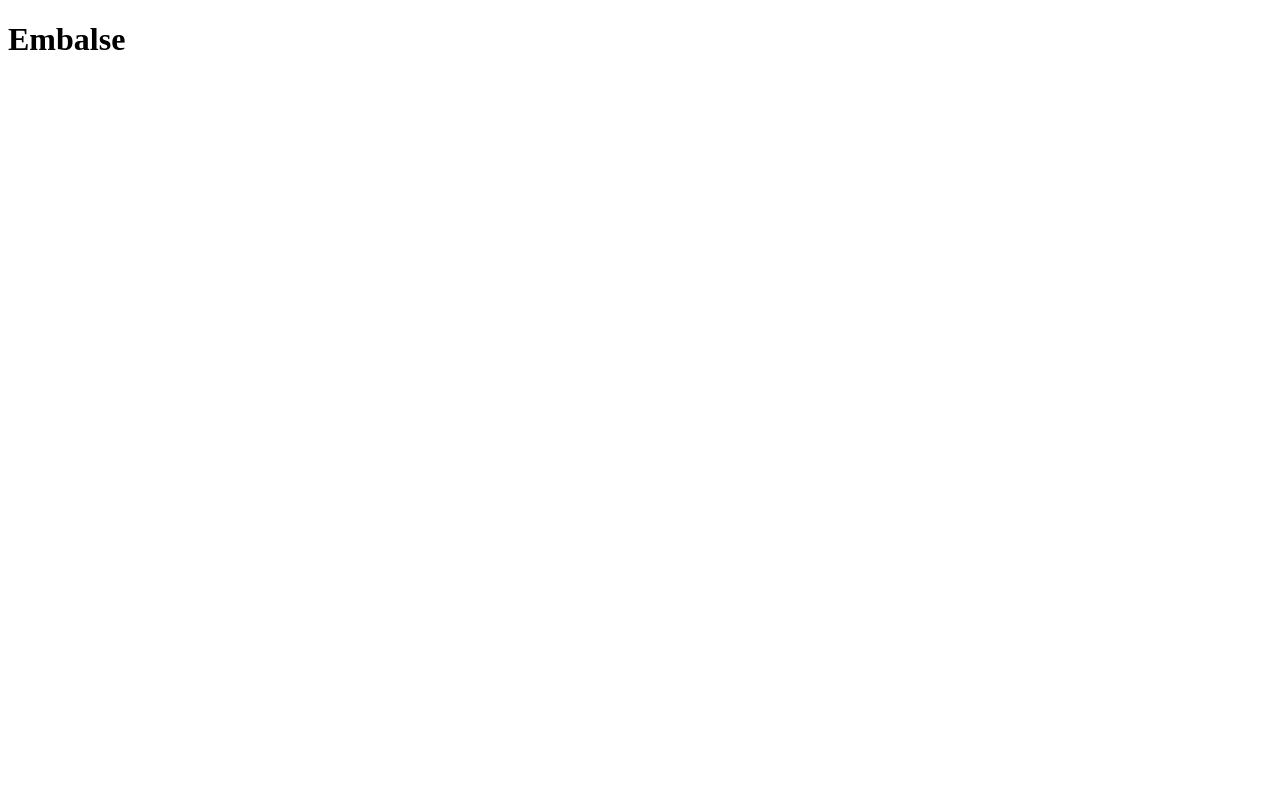
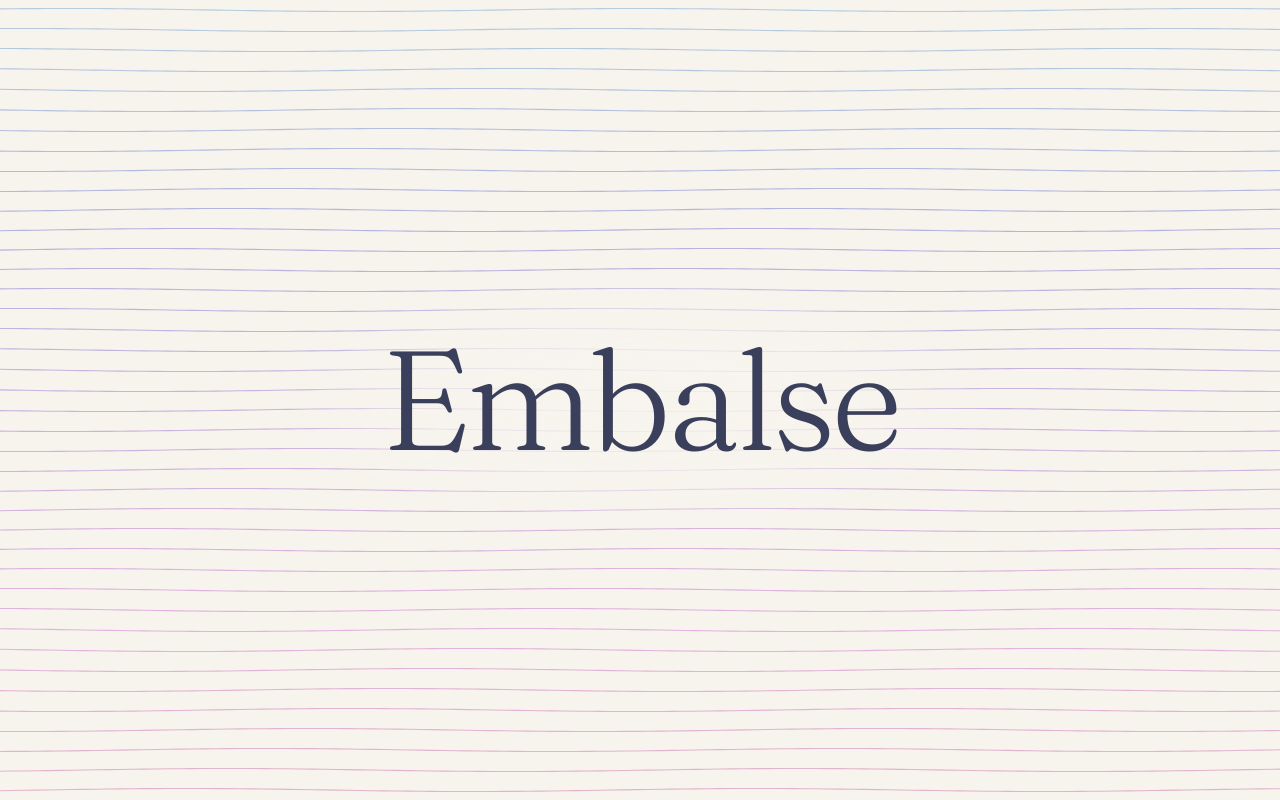
Before and after one commit to embalse/embalse.github.io, a plain HTML site: page index.html in a window 1280 px wide. Drawn offline with Linux system fonts and the light colour scheme.

Commit message:
New index file

```diff
--- a/index.html
+++ b/index.html
@@ -1,11 +1,94 @@
 <!doctype html>
-<html>
+<html lang="es">
 <head>
-  <meta charset="utf-8">
-  <meta name="viewport" content="width=device-width, initial-scale=1">
-  <title>Embalse</title>
+<meta charset="utf-8">
+<meta name="viewport" content="width=device-width,initial-scale=1">
+<title>Embalse</title>
+<link rel="preconnect" href="https://fonts.googleapis.com">
+<link href="https://fonts.googleapis.com/css2?family=Fraunces:opsz,wght@9..144,300&display=swap" rel="stylesheet">
+<style>
+*{margin:0;padding:0;box-sizing:border-box}
+html,body{height:100%}
+body{background:#f7f4ee;color:#3a3f5c;overflow:hidden}
+canvas{position:fixed;inset:0}
+main{position:relative;z-index:1;height:100%;display:grid;place-items:center;pointer-events:none}
+.wrap{background:radial-gradient(closest-side,rgba(247,244,238,.92),rgba(247,244,238,.7) 60%,rgba(247,244,238,0));padding:4rem 6rem}
+h1{font-family:'Fraunces',serif;font-weight:300;font-size:clamp(60px,11vw,160px);letter-spacing:-.03em;line-height:.95}
+</style>
 </head>
 <body>
-  <h1>Embalse</h1>
+<canvas id="c"></canvas>
+<main><div class="wrap"><h1>Embalse</h1></div></main>
+<script>
+const c=document.getElementById('c'),x=c.getContext('2d');
+let W,H,lines=[];
+const GAP=20,STEP=12,SIG=95,SPREAD=24; // SPREAD: radio (px) donde nace la espuma
+function resize(){
+  const d=Math.min(devicePixelRatio||1,2);W=innerWidth;H=innerHeight;
+  c.width=W*d;c.height=H*d;c.style.width=W+'px';c.style.height=H+'px';x.setTransform(d,0,0,d,0,0);
+  lines=[];const n=Math.ceil(H/GAP)+2,m=Math.ceil(W/STEP)+2;
+  for(let j=0;j<n;j++)lines.push({y0:j*GAP-GAP/2,o:new Float32Array(m),v:new Float32Array(m),h:205+(j/n)*125});
+}
+resize();addEventListener('resize',resize);
+
+const glyphs='0123456789012345.%$°≈∆+·'.split('');
+const foam=[];
+let mx=-9999,my=-9999,lx=null,ly=null,sp=0,idle=999;
+const rnd=(a,b)=>a+Math.random()*(b-a);
+
+function move(px,py){
+  if(lx===null){lx=px;ly=py}
+  const d=Math.hypot(px-lx,py-ly);sp=Math.max(sp,d);mx=px;my=py;lx=px;ly=py;idle=0;
+  const n=Math.min(4,d/6|0);
+  for(let k=0;k<n;k++){
+    const fx=mx+rnd(-SPREAD,SPREAD),fy=my+rnd(-SPREAD,SPREAD);
+    const j=Math.round((fy+GAP/2)/GAP),L=lines[j];if(!L)continue;
+    const i=Math.round(fx/STEP);if(i<0||i>=L.o.length)continue;
+    if(Math.abs(L.o[i])<2)continue;
+    if(foam.length<500)foam.push({x:fx,y:L.y0+L.o[i],vx:rnd(-.2,.2),vy:-rnd(.3,1.1),life:1,dec:rnd(.012,.022),ch:glyphs[Math.random()*glyphs.length|0],h:L.h,s:rnd(9,13),ph:rnd(0,6.3)});
+  }
+}
+addEventListener('mousemove',e=>move(e.clientX,e.clientY));
+addEventListener('touchmove',e=>{const t=e.touches[0];move(t.clientX,t.clientY)},{passive:true});
+document.addEventListener('mouseleave',()=>{idle=999});
+
+let t=0;
+function frame(){
+  t+=1/60;idle++;sp*=.85;
+  // el bulto del cursor se desvanece en ~0.5 s sin movimiento
+  const presence=Math.max(0,1-idle/30);
+  x.clearRect(0,0,W,H);
+  const A=Math.min(48,12+sp*1.4)*presence,s2=2*SIG*SIG;
+  x.lineWidth=1.1;
+  for(let j=0;j<lines.length;j++){
+    const L=lines[j],o=L.o,v=L.v,m=o.length,dy=L.y0-my,sgn=dy>=0?1:-1,gy=A>0?Math.exp(-dy*dy/s2):0;
+    x.strokeStyle=`hsla(${L.h},48%,66%,.55)`;
+    x.beginPath();
+    for(let i=0;i<m;i++){
+      const px=i*STEP,dx=px-mx;
+      const target=gy>.001?sgn*A*gy*Math.exp(-dx*dx/s2):0;
+      const lap=(i>0?o[i-1]:o[i])+(i<m-1?o[i+1]:o[i])-2*o[i];
+      v[i]+=(target-o[i])*.06+lap*.05;
+      v[i]*=.78; // amortiguamiento fuerte: reposo en ~1 a 2 s
+      o[i]+=v[i];
+      const y=L.y0+o[i]+Math.sin(px*.011+t*.7+j*.45)*1.5;
+      i?x.lineTo(px,y):x.moveTo(px,y);
+    }
+    x.stroke();
+  }
+  x.textAlign='center';x.textBaseline='middle';
+  for(let i=foam.length-1;i>=0;i--){
+    const f=foam[i];f.life-=f.dec;f.x+=f.vx+Math.sin(t*2+f.ph)*.25;f.y+=f.vy;f.vy*=.99;
+    if(f.life<=0){foam.splice(i,1);continue}
+    x.globalAlpha=Math.min(1,f.life*1.5)*.85;
+    x.fillStyle=`hsl(${f.h},40%,52%)`;
+    x.font=`300 ${f.s}px ui-monospace,monospace`;
+    x.fillText(f.ch,f.x,f.y);
+  }
+  x.globalAlpha=1;
+  requestAnimationFrame(frame);
+}
+frame();
+</script>
 </body>
 </html>
```
